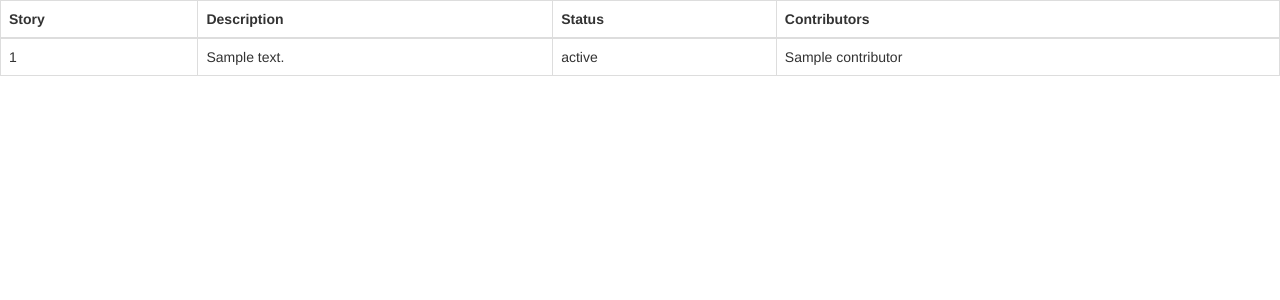
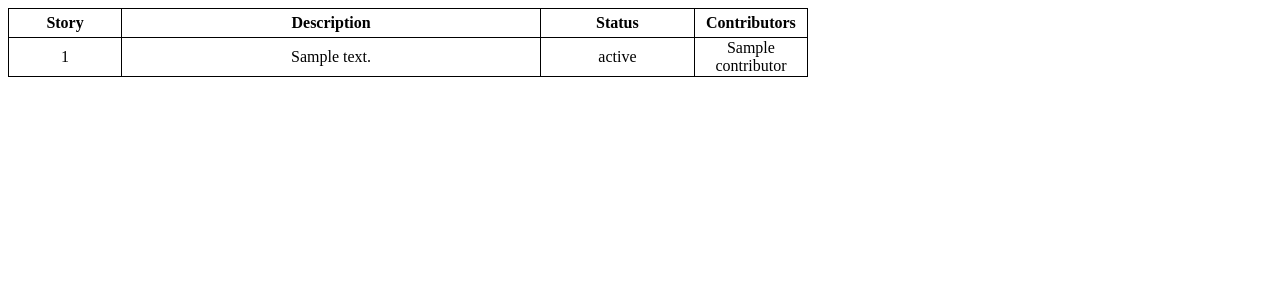
Before and after one commit to ajaydivakaran/eod-assistant, a Django app: template eod/templates/eod/eod_email.html in a window 1280 px wide. Shown: the top 300 px of the page. Run offline with Django 3.2, Linux system fonts and the light colour scheme; the template is opened without the code that fills it: most values are stand-ins (such as "Sample title", 1, 10 or a date in 2020); some libraries are stand-ins or nearby versions.

Commit message:
Updated email html to use inline styles

```diff
--- a/eod/templates/eod/eod_email.html
+++ b/eod/templates/eod/eod_email.html
@@ -1,26 +1,24 @@
 <!DOCTYPE html>
 <html>
 <head>
-    <link href="https://maxcdn.bootstrapcdn.com/bootstrap/3.3.7/css/bootstrap.min.css" rel="stylesheet"
-          integrity="sha384-BVYiiSIFeK1dGmJRAkycuHAHRg32OmUcww7on3RYdg4Va+PmSTsz/K68vbdEjh4u" crossorigin="anonymous">
 </head>
 <body>
-<table class="table table-bordered">
+<table style="table-layout: fixed; border-collapse:collapse;border: 1px solid black; text-align: center; width: 800px">
     <thead>
     <tr>
-        <th>Story</th>
-        <th>Description</th>
-        <th>Status</th>
-        <th>Contributors</th>
+        <th style="word-wrap: break-word; width: 100px; border: 1px solid black; padding: 5px;">Story</th>
+        <th style="word-wrap: break-word; width: 400px; border: 1px solid black; padding: 5px;">Description</th>
+        <th style="word-wrap: break-word; width: 140px; border: 1px solid black; padding: 5px;">Status</th>
+        <th style="word-wrap: break-word; width: 100px; border: 1px solid black; padding: 5px;">Contributors</th>
     </tr>
     </thead>
     <tbody>
     {% for item in items %}
         <tr>
-            <td>{{ item.story_id }}</td>
-            <td>{{ item.description }}</td>
-            <td>{{ item.status }}</td>
-            <td>{{ item.get_contributors|join:", " }}</td>
+            <td style="border: 1px solid black;">{{ item.story_id }}</td>
+            <td style="border: 1px solid black;">{{ item.description }}</td>
+            <td style="border: 1px solid black;">{{ item.status }}</td>
+            <td style="border: 1px solid black;">{{ item.get_contributors|join:", " }}</td>
         </tr>
     {% endfor %}
     </tbody>
```
